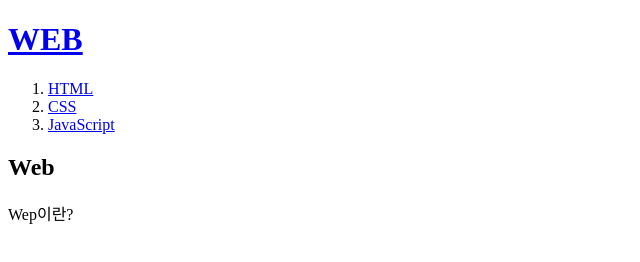
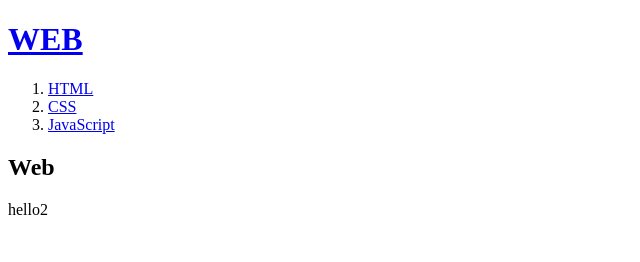
Before and after one commit to JuMyungDon/my-first-web-site, a plain HTML site: page index.html in a window 1280 px wide. Shown: the full height of the page, 0-640 px from the left. Drawn offline with Linux system fonts and the light colour scheme.

Commit message:
Add files via upload

```diff
--- a/index.html
+++ b/index.html
@@ -12,7 +12,7 @@
     <li><a href="3.html">JavaScript</a></li>
 </ol>
 <h2>Web</h2>
-<p>Wep이란?
+<p>hello2
 </p>
 </body>
 </html>
```
